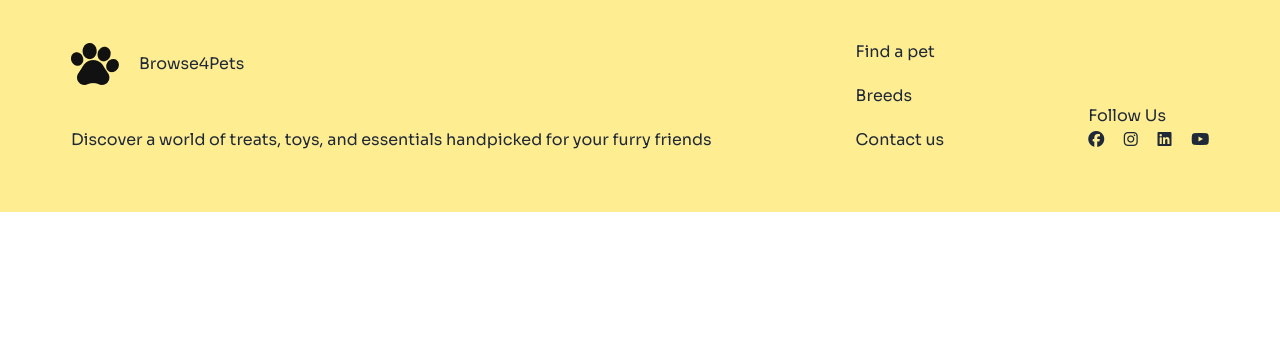
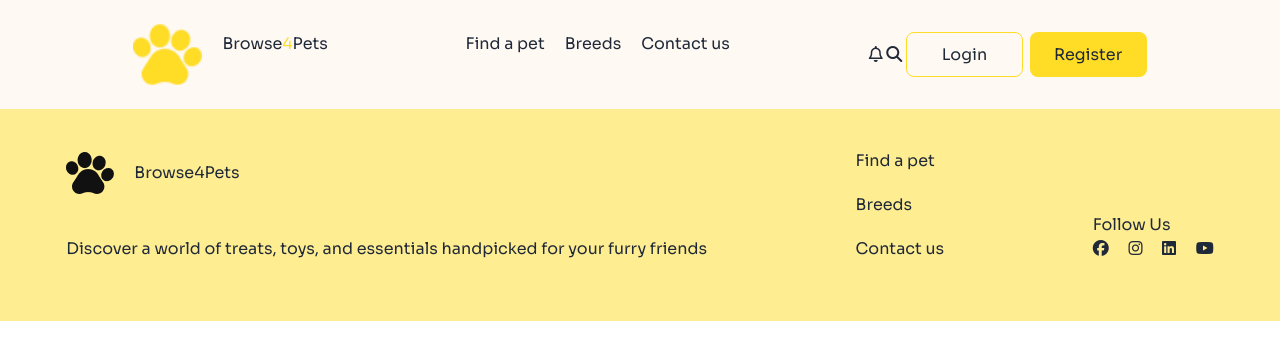
Before and after one commit to fahadbgnr/Assignment_03_Category_0001, a plain HTML site: page index.html in a window 1280 px wide. Drawn offline with nearby package versions, Linux system fonts and the light colour scheme; a web font is replaced by a local one.

Commit message:
navbar done

```diff
--- a/index.html
+++ b/index.html
@@ -26,14 +26,17 @@
                 extend: {
                     colors: {
                         clifford: '#da373d',
-                        'footer-bg': 'rgba(255, 220, 38, 0.5)'
+                        'footer-bg': 'rgba(255, 220, 38, 0.5)',
+                        'nav-bg': 'rgba(255, 249, 244, 1)',
+                        'nav-text': '#FFDC26'
+
                     }
                 }
             }
         }
     </script>
 
-
+<!-- style section -->
     <style>
         .font-sora {
             font-family: "Sora", serif;
@@ -42,12 +45,76 @@
         .font-adlam {
             font-family: "ADLaM Display", serif;
         }
+
+        .first-btn {
+            width: 117px;
+            height: 45px;
+            border: 1px solid rgba(255, 220, 38, 1);
+            border-radius: 8px;
+            margin-right: 3px;
+
+        }
+
+        .second-btn {
+            width: 117px;
+            height: 45px;
+            border: 1px solid;
+            border: none;
+            background-color: #FFDC26;
+            border-radius: 8px;
+        }
+
+        /* mobile device */
+        .hide {
+            display: none;
+        }
+
+        @media screen and (max-width:576px) {
+            .nav-title,
+            .nav-link,
+            .first-btn,
+            .second-btn,
+            .bell,
+            .search {
+                display: block;
+                display: none;
+            }
+            .bars {
+                display: block;
+                padding: 15px;
+                padding-left: 315px;
+            }
+
+        }
     </style>
 </head>
 
 <body>
     <header>
-        <nav class="font-sora">
+        <nav class="font-sora bg-nav-bg">
+            <div class="flex lg:justify-around py-5 px-4 md:px-16">
+                <div class="flex ">
+                    <img src="c1-assets/logo-header.png" alt=" logo">
+                    <h3 class="nav-title my-3 mx-5">Browse<span class="text-nav-text">4</span>Pets</h3>
+                    <i class=" bars fa-solid fa-bars hide"></i>
+                </div>
+
+                <div class="nav-link">
+                    <ul class=" flex my-3 space-x-5">
+                        <li><a href="">Find a pet</a></li>
+                        <li><a href="">Breeds</a></li>
+                        <li><a href="">Contact us</a></li>
+                    </ul>
+
+                </div>
+
+                <div class="my-3">
+                    <i class="bell fa-regular fa-bell"></i>
+                    <i class=" search fa-solid fa-magnifying-glass"></i>
+                    <button class="first-btn">Login</button>
+                    <button class="second-btn">Register</button>
+                </div>
+            </div>
 
 
 
@@ -67,7 +134,7 @@
     <!-- footer section -->
     <footer class="font-sora bg-footer-bg py-10 px-4 md:px-16">
 
-        <div class=" lg:flex flex-wrap lg:gap-36 justify-center">
+        <div class=" lg:flex flex-wrap lg:gap-36 justify-around ">
 
             <!-- logo -->
 
@@ -81,9 +148,9 @@
             <!-- links -->
             <div>
                 <ul class="lg:space-y-5 space-y-3">
-                    <li><a href="" >Find a pet</a></li>
-                    <li><a href="" >Breeds</a></li>
-                    <li><a href="" >Contact us</a></li>
+                    <li><a href="">Find a pet</a></li>
+                    <li><a href="">Breeds</a></li>
+                    <li><a href="">Contact us</a></li>
                 </ul>
 
             </div>
```
